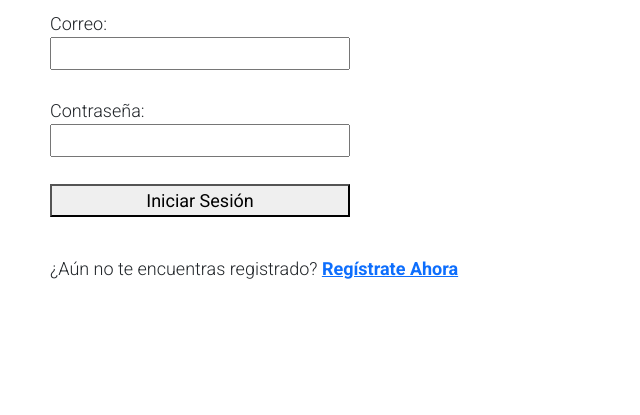
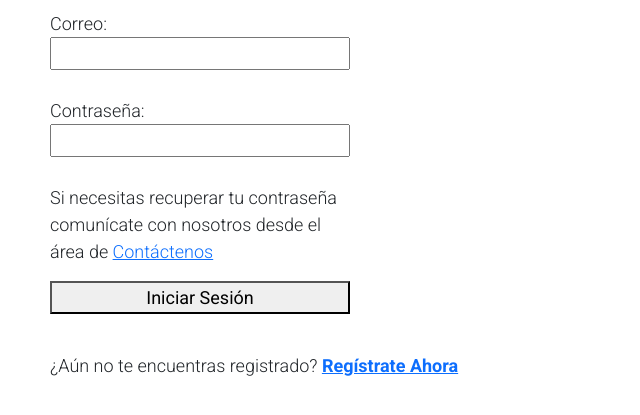
Before and after one commit to arhoughamunad/cateringproject, a PHP site: page /login.php in a window 1280 px wide. Shown: the part 208-623 px from the top of the page, without its empty margins (0-640 px from the left). Run offline with PHP 8.4, Linux system fonts and the light colour scheme.

Commit message:
Agregar ayuda de recuperación de contraseña

```diff
--- a/login.php
+++ b/login.php
@@ -45,6 +45,8 @@ $correo = isset($_GET['correo']) ? htmlspecialchars($_GET['correo']) : '';
         <label for="password">Contraseña:</label>
         <input type="password" id="password" name="password" required>
         <br>
+		<p>Si necesitas recuperar tu contraseña comunícate con nosotros desde el área de <a href="contact.php">Contáctenos</a></p>
+
 
 
 
```
